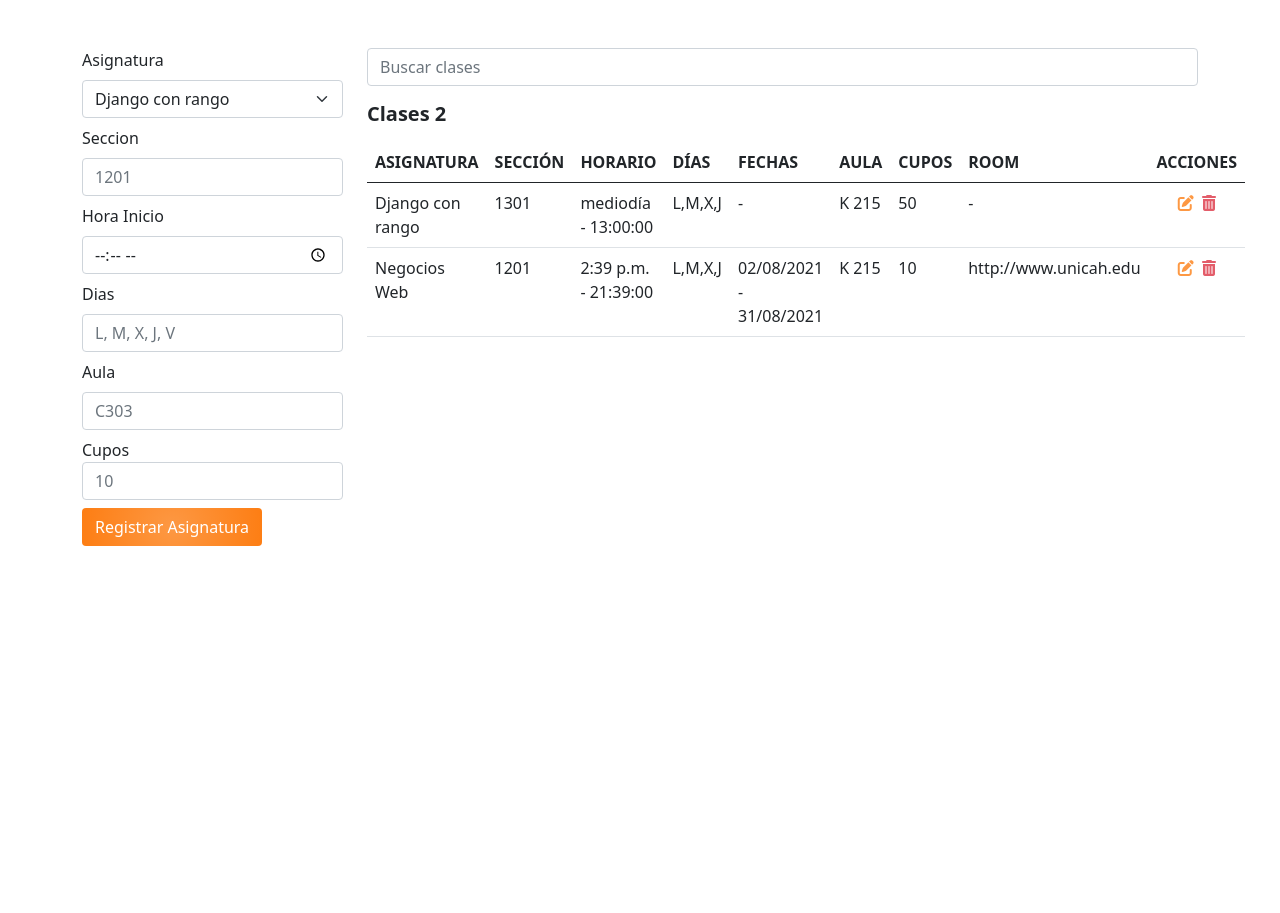
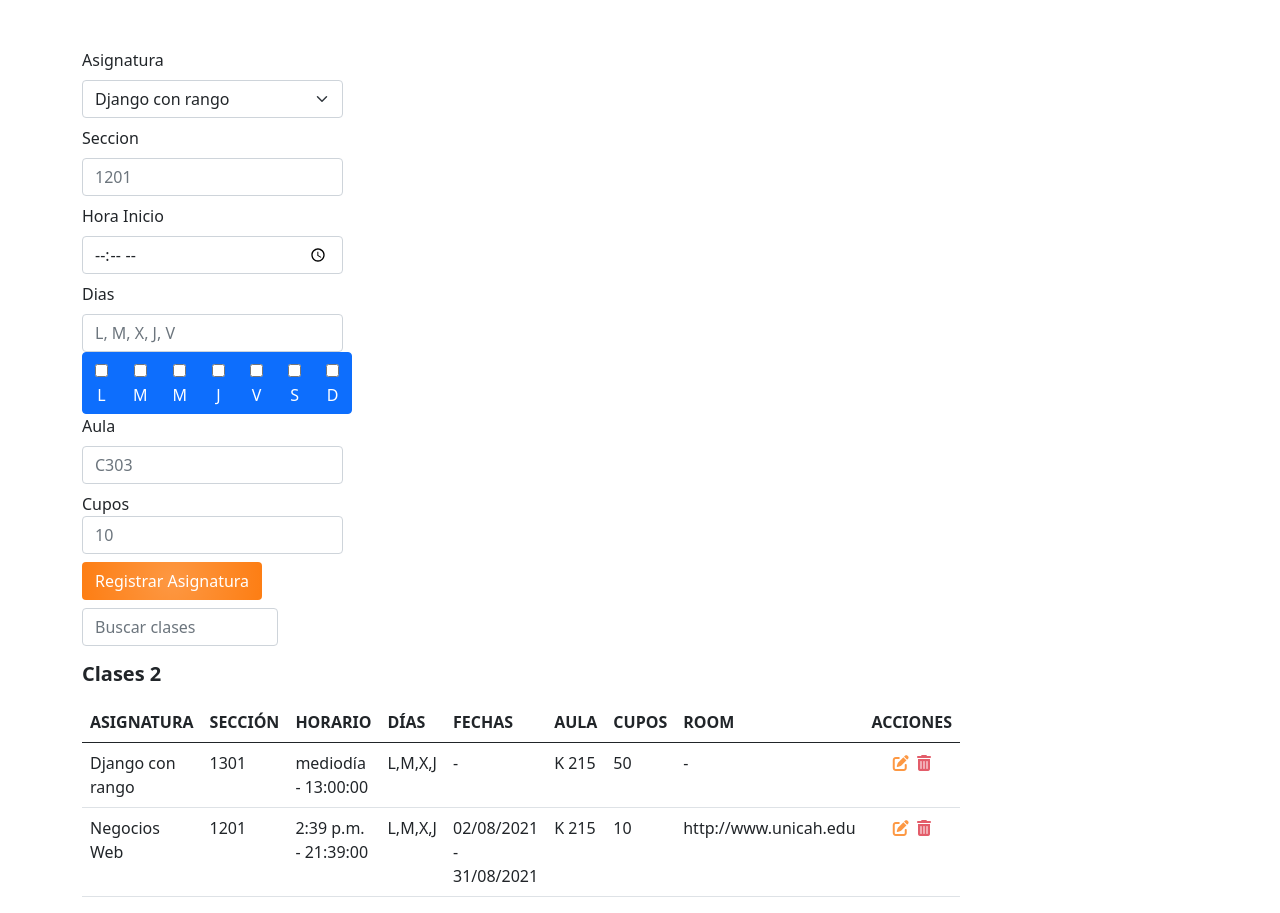
Before and after one commit to AmadeusLiz/GestorAcademico, a Django app: page /academico/clases_admin/ in a window 1280 px wide. Shown: the part 80-993 px from the top of the page. Before the commit the page ends 626 px from the top, so only its background shows below. Run offline with Django 3.2, Linux system fonts and the light colour scheme; a user stored in the database is signed in; data comes from the database, SQL or seed files in the repository; both versions use the stored data as it was after the commit; some libraries are stand-ins or nearby versions; some web fonts are replaced.

Commit message:
arreglando clases matricula

```diff
--- a/app_academico/templates/academico/clasesAdmin.html
+++ b/app_academico/templates/academico/clasesAdmin.html
@@ -40,6 +40,35 @@
                 <div class="mb-2">
                     <label class="mb-2" for="dias">Dias</label>
                     <input type="text"  value="{{ c.dias }}" name="dias" id="dias" class="form-control" placeholder="L, M, X, J, V" pattern="^(?!\D)\d+" required>
+                     <div class="row">
+        <div id="content" class="col-lg-12">
+            <form action="index.php" method="post">
+                <div class="btn-group btn-group-toggle" data-toggle="buttons">
+                    <label class="btn btn-primary">
+                        <input type="checkbox" name="countries[]" value="L" autocomplete="off">L
+                    </label>
+                    <label class="btn btn-primary">
+                        <input type="checkbox" name="countries[]" value="M" autocomplete="off">M
+                    </label>
+                    <label class="btn btn-primary">
+                        <input type="checkbox" name="countries[]" value="Portugal" autocomplete="off">M
+                    </label>
+                    <label class="btn btn-primary">
+                        <input type="checkbox" name="countries[]" value="Italia" autocomplete="off">J
+                    </label>
+                    <label class="btn btn-primary">
+                        <input type="checkbox" name="countries[]" value="Alemania" autocomplete="off">V
+                    </label>
+                    <label class="btn btn-primary">
+                        <input type="checkbox" name="countries[]" value="Alemania" autocomplete="off">S
+                    </label>
+                    <label class="btn btn-primary">
+                        <input type="checkbox" name="countries[]" value="Alemania" autocomplete="off">D
+                    </label>
+                </div>
+           </form>
+        </div>
+
                 </div>
 
                 <div class="mb-2">
```
Also changed, not shown: app_academico/templates/academico/clasesMatriculadas.html (+8 -8 lines), db.sqlite3.
